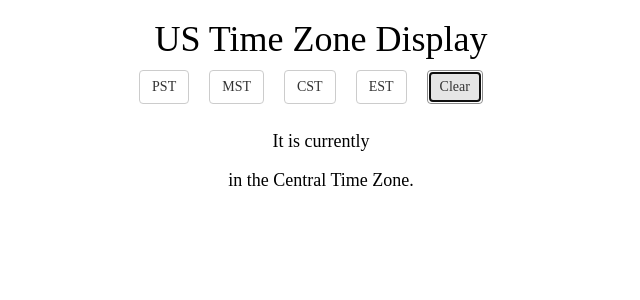
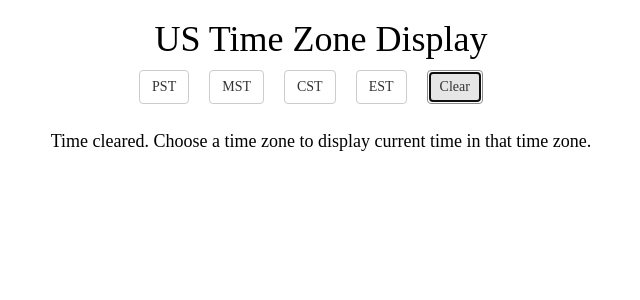
Before and after one commit to mikeybags/angular4clock, an Angular app: page / in a window 1280 px wide. Both pictures are taken after a click on the button "Clear". Shown: the top 300 px of the page, without its empty margins (319-959 px from the left). Built offline with nearby package versions, Linux system fonts and the light colour scheme.

Commit message:
cleaned up/improved html

```diff
--- a/src/app/app.component.html
+++ b/src/app/app.component.html
@@ -22,7 +22,12 @@
     (click)="reset()">Clear</button>
   </div>
   <br />
-  <h4 class="text-center">It is currently</h4>
-  <h2 class="text-center">{{ currentTime | date: 'medium' }}</h2>
-  <h4 class="text-center">in the {{ fullTimeZone }}.</h4>
+  <div class="text-center" *ngIf="currentTime">
+    <h4>It is currently</h4>
+    <h2>{{ currentTime | date: 'medium' }}</h2>
+    <h4>in the {{ fullTimeZone }}.</h4>
+  </div>
+    <div class="text-center" *ngIf="!currentTime">
+    <h4>Time cleared. Choose a time zone to display current time in that time zone.</h4>
+  </div>
 </div>
--- a/src/app/app.component.ts
+++ b/src/app/app.component.ts
@@ -62,6 +62,7 @@ export class AppComponent implements OnInit, OnDestroy {
   reset() {
     this.currentTime = null;
     this.timeZone = null;
+    this.fullTimeZone = null;
     clearInterval(this.timer);
   }
 
```
